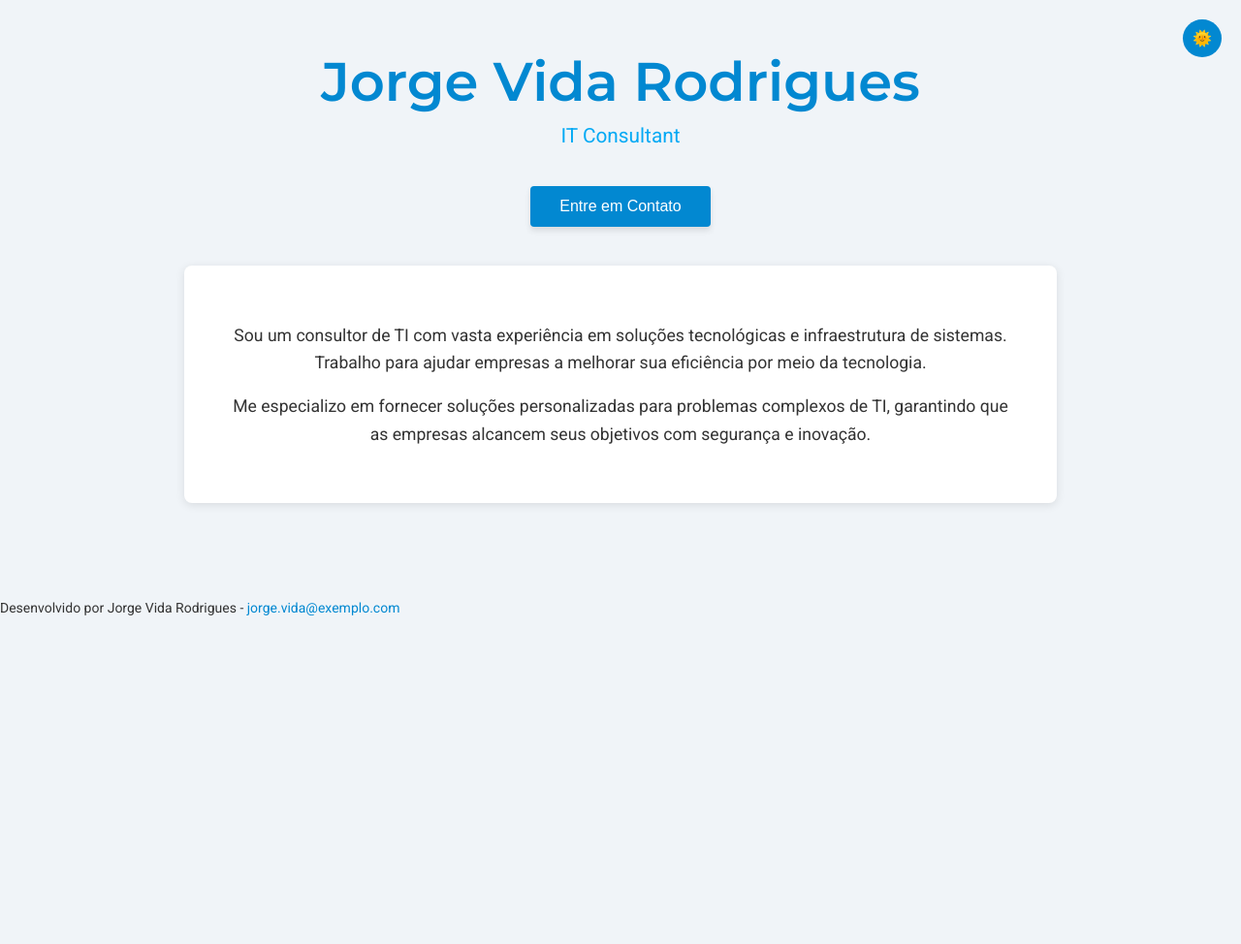
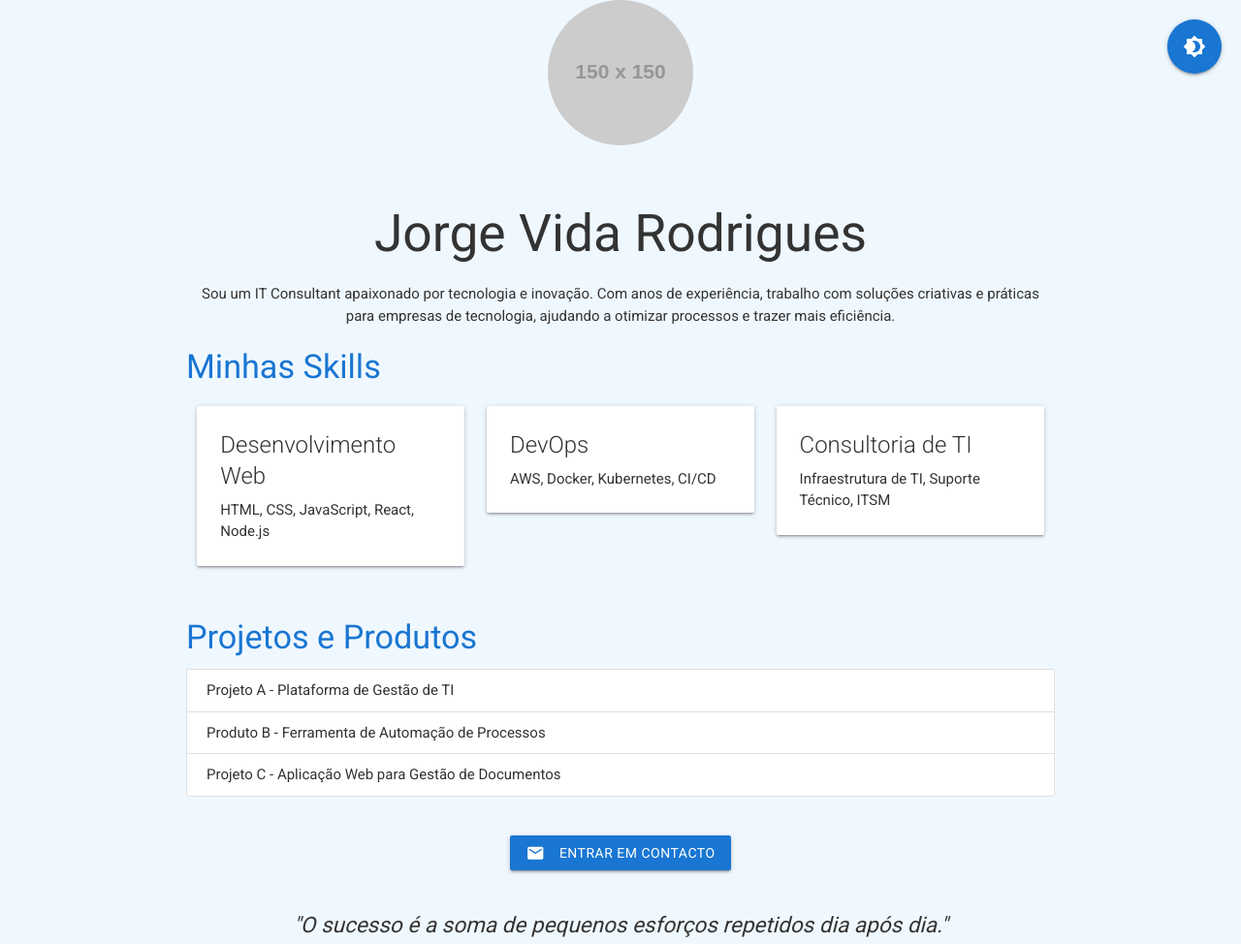
Before and after one commit to dominoesbase/dominoesbase.github.io, a plain HTML site: page index.html in a window 1280 px wide. Shown: the whole page at 97% size. Before the commit the page ends 800 px from the top, so only its background shows below. Drawn offline with nearby package versions, Linux system fonts and the light colour scheme; placeholder pictures from the web are drawn by us.

Commit message:
Update index.html

```diff
--- a/index.html
+++ b/index.html
@@ -1,163 +1,134 @@
 <!DOCTYPE html>
-<html lang="pt-BR">
+<html lang="pt">
 <head>
     <meta charset="UTF-8">
     <meta name="viewport" content="width=device-width, initial-scale=1.0">
-  <title>Jorge Vida Rodrigues - IT Consultant</title>
-  <link href="https://fonts.googleapis.com/css2?family=Roboto:wght@400;500&family=Montserrat:wght@600&display=swap" rel="stylesheet">
+    <title>Sobre Jorge Rodrigues</title>
+    <link href="https://fonts.googleapis.com/icon?family=Material+Icons" rel="stylesheet">
+    <link href="https://fonts.googleapis.com/css2?family=Roboto:wght@300;400;500;700&display=swap" rel="stylesheet">
+    <link rel="stylesheet" href="https://cdnjs.cloudflare.com/ajax/libs/materialize/1.0.0/css/materialize.min.css">
     <style>
-    :root {
-      --primary-color: #0288d1; /* Azul principal */
-      --secondary-color: #03a9f4; /* Azul mais claro */
-      --text-color-light: #fff;
-      --text-color-dark: #333;
-      --background-light: #f0f4f8;
-      --background-dark: #263238;
-      --card-background-light: #ffffff;
-      --card-background-dark: #37474f;
+        body {
+            font-family: 'Roboto', sans-serif;
+            transition: background-color 0.5s, color 0.5s;
         }
 
-    body {
-      font-family: 'Roboto', sans-serif;
-      margin: 0;
-      padding: 0;
-      transition: background-color 0.3s ease, color 0.3s ease;
+        /* Tema Claro */
+        body.light-mode {
+            background-color: #f0f8ff;
+            color: #333;
         }
 
-    body.light-mode {
-      background-color: var(--background-light);
-      color: var(--text-color-dark);
+        /* Tema Escuro */
+        body.dark-mode {
+            background-color: #263238;
+            color: #fff;
         }
 
-    body.dark-mode {
-      background-color: var(--background-dark);
-      color: var(--text-color-light);
+        /* Estilo para a foto circular */
+        .profile-pic {
+            width: 150px;
+            height: 150px;
+            border-radius: 50%;
+            margin-bottom: 20px;
+            object-fit: cover;
         }
 
-    .container {
-      max-width: 900px;
-      margin: 0 auto;
-      padding: 50px 20px;
-      text-align: center;
+        /* Estilo do botão de troca de tema */
+        .theme-toggle {
+            position: fixed;
+            top: 20px;
+            right: 20px;
+            cursor: pointer;
         }
 
-    h1 {
-      font-family: 'Montserrat', sans-serif;
-      font-size: 3.5rem;
-      margin: 0;
-      color: var(--primary-color);
+        .skills, .projects, .contact, .quote {
+            margin-bottom: 40px;
         }
 
-    .title {
-      font-size: 1.3rem;
-      margin: 10px 0 40px;
-      color: var(--secondary-color);
-    }
-
-    button {
-      background-color: var(--primary-color);
-      color: white;
-      border: none;
-      padding: 12px 30px;
-      font-size: 16px;
-      cursor: pointer;
-      border-radius: 4px;
-      transition: background-color 0.3s ease, box-shadow 0.3s ease;
-      box-shadow: 0 4px 6px rgba(0, 0, 0, 0.1);
-    }
-
-    button:hover {
-      background-color: var(--secondary-color);
-      box-shadow: 0 6px 10px rgba(0, 0, 0, 0.2);
-    }
-
-    .about {
-      background-color: var(--card-background-light);
-      padding: 40px;
-      border-radius: 8px;
-      box-shadow: 0 2px 10px rgba(0, 0, 0, 0.1);
+        .quote {
+            font-size: 1.5rem;
+            font-style: italic;
+            text-align: center;
             margin-top: 40px;
-      transition: background-color 0.3s ease, box-shadow 0.3s ease;
-    }
-
-    body.dark-mode .about {
-      background-color: var(--card-background-dark);
-    }
-
-    .about p {
-      font-size: 1.1rem;
-      color: var(--text-color-dark);
-      line-height: 1.6;
-    }
-
-    body.dark-mode .about p {
-      color: var(--text-color-light);
-    }
-
-    .toggle-mode {
-      position: absolute;
-      top: 20px;
-      right: 20px;
-      font-size: 16px;
-      cursor: pointer;
-      padding: 10px;
-      border-radius: 50%;
-      background-color: var(--primary-color);
-      color: white;
-    }
-
-    footer {
-      margin-top: 50px;
-      font-size: 14px;
-      color: var(--text-color-dark);
-    }
-
-    body.dark-mode footer {
-      color: var(--text-color-light);
-    }
-
-    footer a {
-      color: var(--primary-color);
-      text-decoration: none;
-    }
-
-    footer a:hover {
-      text-decoration: underline;
         }
     </style>
 </head>
 <body class="light-mode">
-  <div class="toggle-mode" onclick="toggleMode()">🌞</div>
     <div class="container">
-    <h1>Jorge Vida Rodrigues</h1>
-    <p class="title">IT Consultant</p>
-    <button>Entre em Contato</button>
+        <!-- Botão para alternar entre modo claro e escuro -->
+        <a class="theme-toggle btn-floating btn-large waves-effect waves-light blue darken-2">
+            <i class="material-icons">brightness_4</i>
+        </a>
 
-    <div class="about">
-      <p>Sou um consultor de TI com vasta experiência em soluções tecnológicas e infraestrutura de sistemas. Trabalho para ajudar empresas a melhorar sua eficiência por meio da tecnologia.</p>
-      <p>Me especializo em fornecer soluções personalizadas para problemas complexos de TI, garantindo que as empresas alcancem seus objetivos com segurança e inovação.</p>
+        <!-- Seção de BIO -->
+        <section class="bio center-align">
+            <img src="https://via.placeholder.com/150" alt="Foto de Jorge" class="profile-pic">
+            <h2>Jorge Vida Rodrigues</h2>
+            <p>Sou um IT Consultant apaixonado por tecnologia e inovação. Com anos de experiência, trabalho com soluções criativas e práticas para empresas de tecnologia, ajudando a otimizar processos e trazer mais eficiência.</p>
+        </section>
+
+        <!-- Seção de Skills -->
+        <section class="skills">
+            <h4 class="blue-text text-darken-2">Minhas Skills</h4>
+            <div class="row">
+                <div class="col s12 m4">
+                    <div class="card">
+                        <div class="card-content">
+                            <span class="card-title">Desenvolvimento Web</span>
+                            <p>HTML, CSS, JavaScript, React, Node.js</p>
                         </div>
                     </div>
+                </div>
+                <div class="col s12 m4">
+                    <div class="card">
+                        <div class="card-content">
+                            <span class="card-title">DevOps</span>
+                            <p>AWS, Docker, Kubernetes, CI/CD</p>
+                        </div>
+                    </div>
+                </div>
+                <div class="col s12 m4">
+                    <div class="card">
+                        <div class="card-content">
+                            <span class="card-title">Consultoria de TI</span>
+                            <p>Infraestrutura de TI, Suporte Técnico, ITSM</p>
+                        </div>
+                    </div>
+                </div>
+            </div>
+        </section>
 
-  <footer>
-    <p>Desenvolvido por Jorge Vida Rodrigues - <a href="mailto:jorge.vida@exemplo.com">jorge.vida@exemplo.com</a></p>
-  </footer>
+        <!-- Seção de Projetos -->
+        <section class="projects">
+            <h4 class="blue-text text-darken-2">Projetos e Produtos</h4>
+            <ul class="collection">
+                <li class="collection-item">Projeto A - Plataforma de Gestão de TI</li>
+                <li class="collection-item">Produto B - Ferramenta de Automação de Processos</li>
+                <li class="collection-item">Projeto C - Aplicação Web para Gestão de Documentos</li>
+            </ul>
+        </section>
 
+        <!-- Botão de Contato -->
+        <section class="contact center-align">
+            <a href="mailto:jorge@example.com" class="btn waves-effect waves-light blue darken-2">
+                <i class="material-icons left">email</i>Entrar em Contacto
+            </a>
+        </section>
+
+        <!-- Frase Inspiradora -->
+        <section class="quote">
+            <p>"O sucesso é a soma de pequenos esforços repetidos dia após dia."</p>
+        </section>
+    </div>
+
+    <!-- Scripts -->
     <script>
-    function toggleMode() {
-      const body = document.body;
-      const toggleButton = document.querySelector('.toggle-mode');
-
-      if (body.classList.contains('light-mode')) {
-        body.classList.remove('light-mode');
-        body.classList.add('dark-mode');
-        toggleButton.textContent = '🌙';
-      } else {
-        body.classList.remove('dark-mode');
-        body.classList.add('light-mode');
-        toggleButton.textContent = '🌞';
-      }
-    }
+        document.querySelector('.theme-toggle').addEventListener('click', function() {
+            document.body.classList.toggle('dark-mode');
+            document.body.classList.toggle('light-mode');
+        });
     </script>
+    <script src="https://cdnjs.cloudflare.com/ajax/libs/materialize/1.0.0/js/materialize.min.js"></script>
 </body>
 </html>
```
Lines whose indentation alone changed are shown as unchanged.
